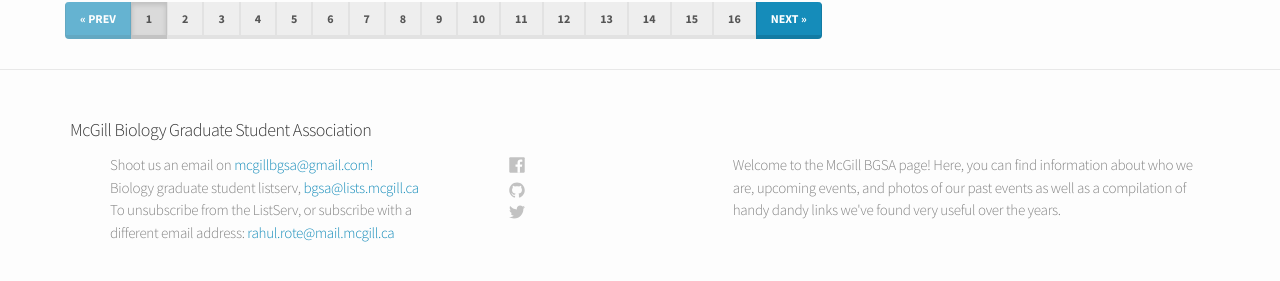
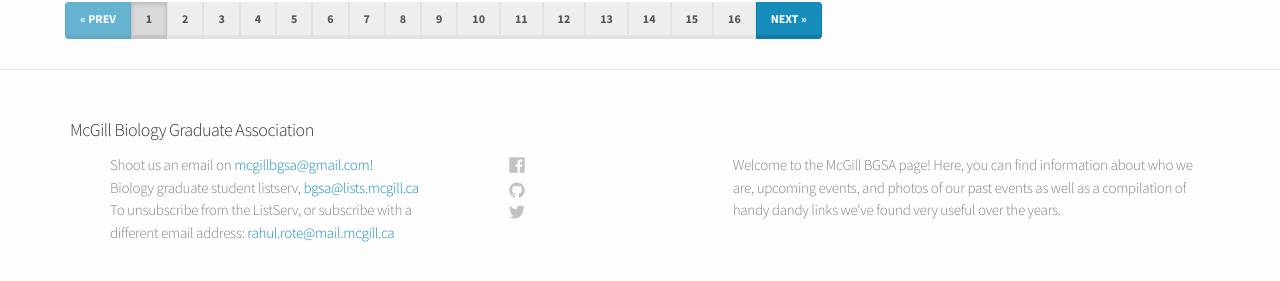
Before and after one commit to McGillBGSA/McGillBGSA.github.io, a Jekyll site: the page built from index.html, in a window 1280 px wide and 900 px high, scrolled down 2575 px. Shown: the part 601-882 px from the top of the window. Built offline with Jekyll 4.4.1, drawn with Linux system fonts in a browser that asks for light colours; nearby versions of some CDN libraries; the list of posts is cut into pages by our own code.

Commit message:
Updated footer.html

```diff
--- a/_includes/footer.html
+++ b/_includes/footer.html
@@ -1,7 +1,7 @@
 <footer class="site-footer" id="footer">
   <div class="wrap container">
 
-    <h2 class="footer-heading">{{ "McGill Biology Graduate Student Association" }}</h2>
+    <h2 class="footer-heading">{{ site.title }}</h2>
 
     <div class="footer-col-1 column">
       <ul>
```
